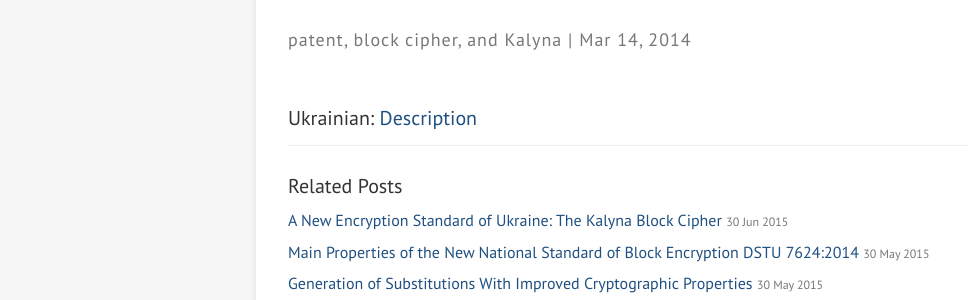
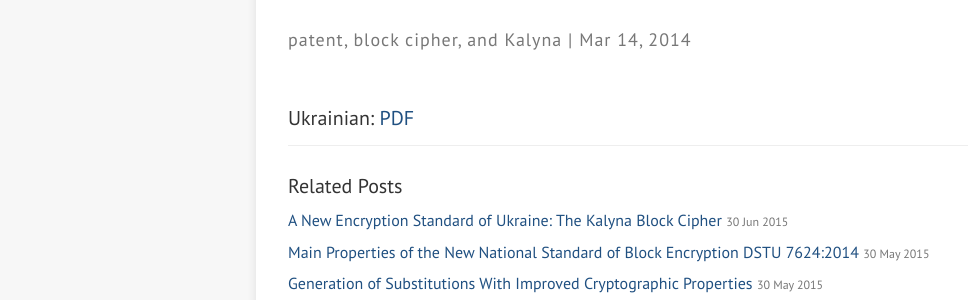
Before and after one commit to okazymyrov/okazymyrov.github.io, a Jekyll site: the page built from _posts/patents/2014/2014-03-14-An-Encryption-Method-of-Binary-Data-Blocks-patent.md, in a window 1280 px wide. Shown: the part 343-643 px from the top of the page, without its empty margins (0-968 px from the left). Built offline with Jekyll 4.4.1, drawn with Linux system fonts in a browser that asks for light colours; nearby versions of some CDN libraries; Markdown is read by kramdown in place of the engine named in the settings.

Commit message:
Added the PDF file for patents

```diff
--- a/_posts/patents/2014/2014-03-14-An-Encryption-Method-of-Binary-Data-Blocks-patent.md
+++ b/_posts/patents/2014/2014-03-14-An-Encryption-Method-of-Binary-Data-Blocks-patent.md
@@ -10,4 +10,4 @@
 comments: true
 ---
 
-Ukrainian: [Description](http://base.ukrpatent.org/searchINV/search.php?action=viewdetails&amp;IdClaim=193372)
+Ukrainian: [PDF]({{ site.url }}/assets/attachments/patents/2014/f1cea7b16f9e388a743eabf96117f0.pdf)
```
Also changed, not shown: 1 other file.
